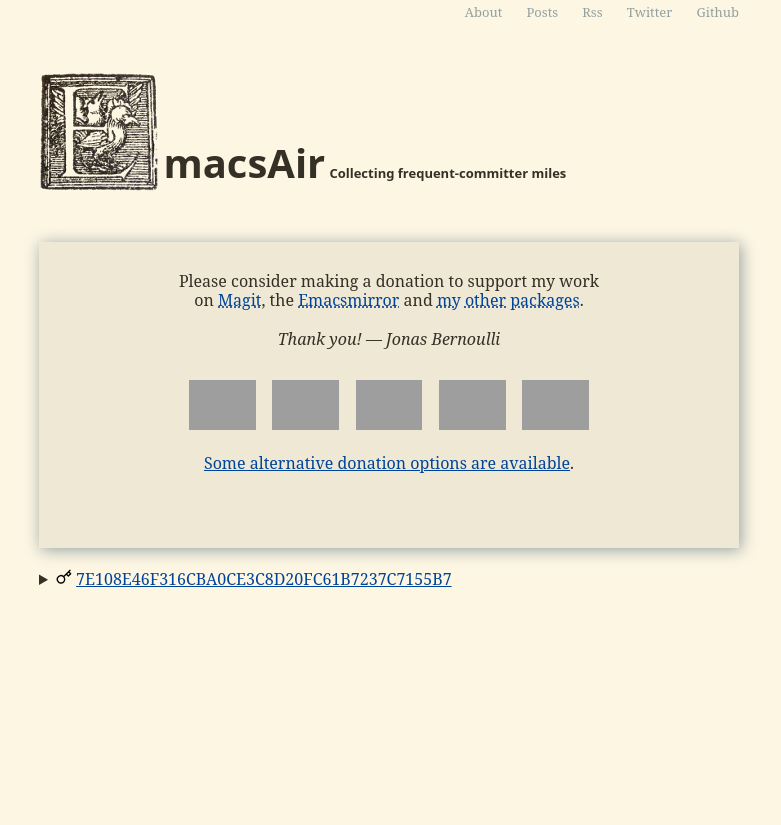
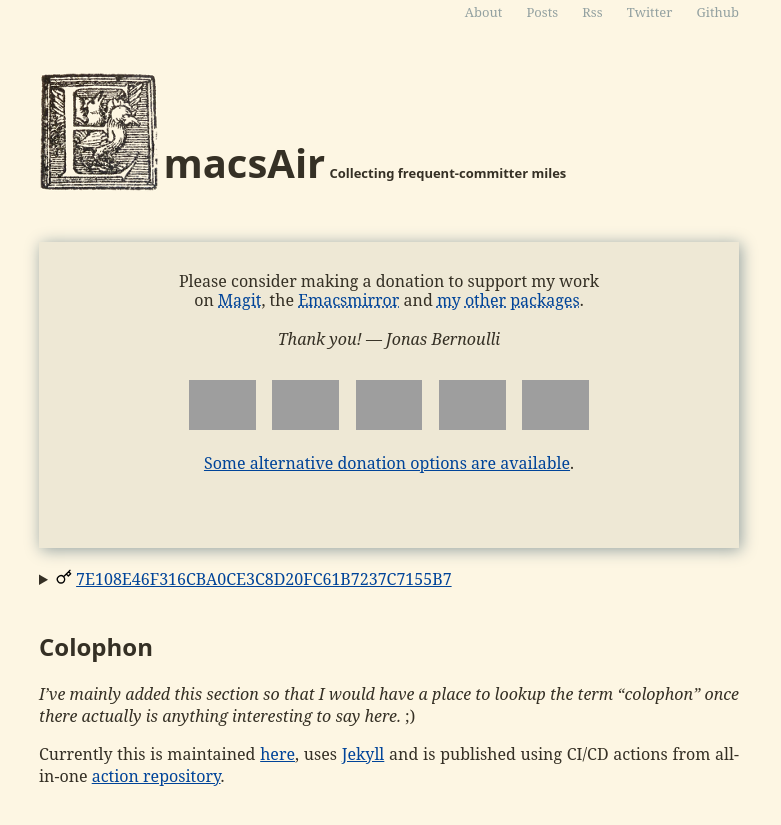
Before and after one commit to tarsius/emacsair.me, a Jekyll site: the page built from about.md, in a window 1280 px wide, cut to the strip 0-825 px from the top of the page. Shown: the whole strip, without its empty margins (1-782 px from the left). Built offline with Jekyll 4.4.1, drawn with Linux system fonts in a browser that asks for light colours; grey boxes are pictures that could not be loaded.

Commit message:
Add "colophon" section to "about" page

```diff
--- a/about.md
+++ b/about.md
@@ -26,3 +26,12 @@ gpg --keyserver hkps://keys.openpgp.org \
 </li>
 </ul>
 </details>
+
+## Colophon
+
+*I've mainly added this section so that I would have a place to lookup the
+term "colophon" once there actually is anything interesting to say here.* ;)
+
+Currently this is maintained [here](https://github.com/tarsius/emacsair.me),
+uses [Jekyll](https://jekyllrb.com) and is published using CI/CD actions from
+all-in-one [action repository](https://github.com/magit/actions).
```
